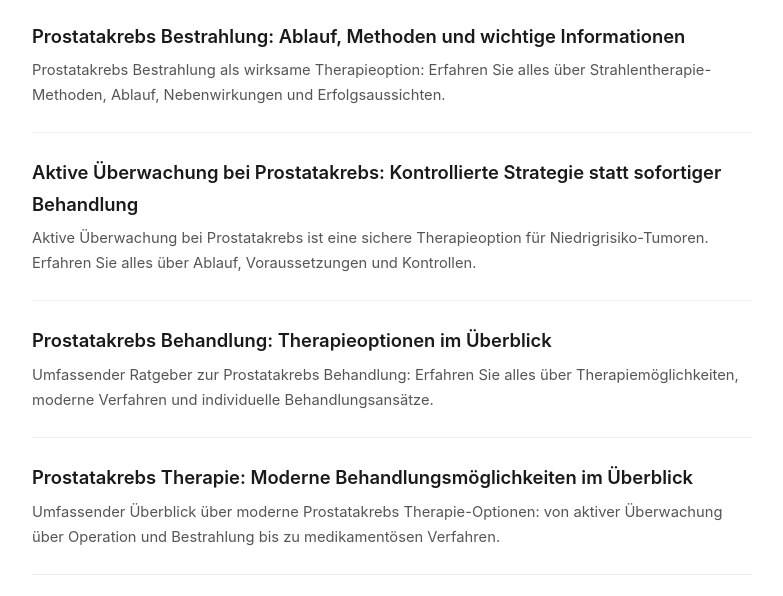
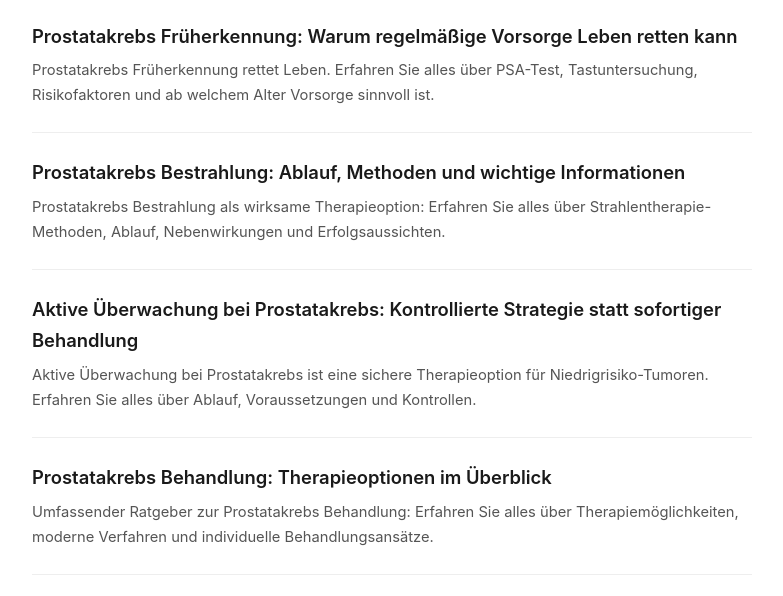
Before and after one commit to haraldlinhart-prog/prostatakrebs-online, a plain HTML site: page blog/index.html in a window 1280 px wide. Shown: the part 162-758 px from the top of the page, without its empty margins (248-1031 px from the left). Drawn offline with Linux system fonts and the light colour scheme.

Commit message:
suchmaschinen.pro: update news index

```diff
--- a/blog/index.html
+++ b/blog/index.html
@@ -21,6 +21,10 @@
 <a class="back" href="https://www.prostatakrebs.online/">&larr; Zurück zu prostatakrebs.online</a>
 <h1>News</h1>
 <ul>
+  <li>
+    <a href="./prostatakrebs-fruherkennung-warum-regelmassige-vorsorge-leben-retten-k/">Prostatakrebs Früherkennung: Warum regelmäßige Vorsorge Leben retten kann</a>
+    <p>Prostatakrebs Früherkennung rettet Leben. Erfahren Sie alles über PSA-Test, Tastuntersuchung, Risikofaktoren und ab welchem Alter Vorsorge sinnvoll ist.</p>
+  </li>
   <li>
     <a href="./prostatakrebs-bestrahlung-ablauf-methoden-und-wichtige-informationen/">Prostatakrebs Bestrahlung: Ablauf, Methoden und wichtige Informationen</a>
     <p>Prostatakrebs Bestrahlung als wirksame Therapieoption: Erfahren Sie alles über Strahlentherapie-Methoden, Ablauf, Nebenwirkungen und Erfolgsaussichten.</p>
```
